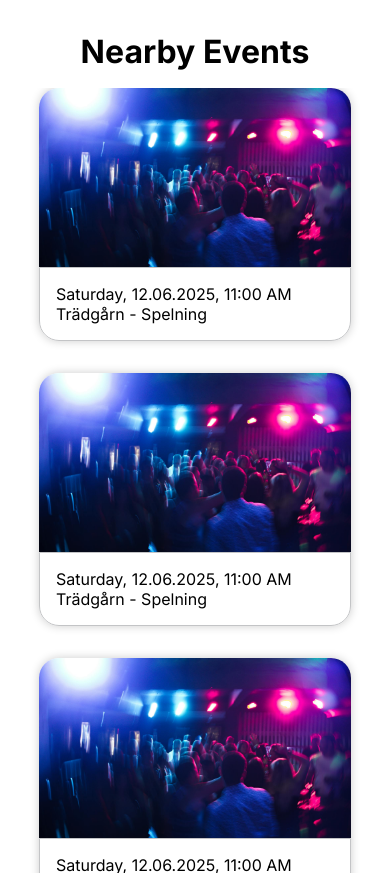
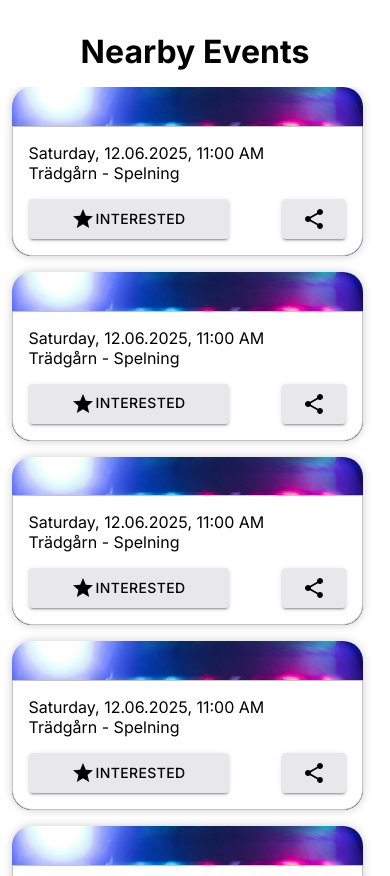
Before and after one commit to Leo-Experis/event, a React (Vite) app: page / in a window 390 px wide. Built offline with nearby package versions, Linux system fonts and the light colour scheme.

Commit message:
finished with responsive design on main page

```diff
--- a/package.json
+++ b/package.json
@@ -12,6 +12,7 @@
   "dependencies": {
     "@emotion/react": "^11.14.0",
     "@emotion/styled": "^11.14.0",
+    "@mui/icons-material": "^6.4.0",
     "@mui/material": "^6.4.0",
     "react": "^18.3.1",
     "react-dom": "^18.3.1",
--- a/src/components/eventCard/index.tsx
+++ b/src/components/eventCard/index.tsx
@@ -1,4 +1,7 @@
-import "./style.css"
+import "./style.css";
+import MyButton from "../myButton";
+import GradeIcon from '@mui/icons-material/Grade';
+import ShareIcon from '@mui/icons-material/Share';
 
 const MyEventCard = ({
   title,
@@ -8,25 +11,30 @@ const MyEventCard = ({
   title: string;
   owner: string;
   date: string;
-}
-) => {
+}) => {
   return (
     <div className="event-card-body">
-            <div className="image-parent-div">
-                <div className="image-div">
-                </div>
-            </div>
       <div className="card-info-body">
         <div className="date-title-div">
           <p className="date-title">{date}</p>
         </div>
-                <div>
-                    <p>{owner} - {title}</p>
+        <div className="event-title">
+          <p>
+            {owner} - {title}
+          </p>
+        </div>
+        <div className="button-actions">
+          <MyButton backgroundColor="#E8E7EA" color="#000000" className="interested-button" >
+                <GradeIcon />
+                <p>Interested</p>
+          </MyButton>
+          <MyButton backgroundColor="#E8E7EA" color="#000000" className="share-button">
+                <ShareIcon />
+          </MyButton>
         </div>
       </div>
     </div>
-    )
-}
-
+  );
+};
 
 export default MyEventCard;
--- a/src/components/eventCard/style.css
+++ b/src/components/eventCard/style.css
@@ -7,33 +7,79 @@
   background-color: white;
   border-radius: 20px;
   box-shadow: 0px 0px 10px rgba(0, 0, 0, 0.2);
+  margin-bottom: 1rem;
+  margin-right: 1rem;
+  background-image: url("/public/testImage.jpg");
+  background-repeat: no-repeat;
+  background-size: cover;
+  justify-content: flex-end;
 }
+
 .image-parent-div {
   width: 100%;
   height: 100vh;
   display: flex;
   align-self: center;
 }
-.image-div {
-  width: 100%;
-  height: 100%;
-  background-image: url("/public/testImage.jpg");
-  background-repeat: no-repeat;
-  background-size: cover;
-  border-radius: 20px 20px 0px 0px;
+
+.card-info-body {
+  background-color: white;
+  border-radius: 0px 0px 20px 20px;
+  padding: 1rem;
+  border: 1px solid #c3c4c6;
 }
 
-.card-info-body {
-    background-color: white;
-    border-radius: 0px 0px 20px 20px;
-    padding:1rem;
-    border: 1px solid #C3C4C6;
+.button-actions {
+  padding-top: 1rem;
+  display: flex;
+  width: 100%;
+  justify-content: space-between;
+  gap: 1rem;
 }
 
+.interested-button {
+  width: 237px;
+  height: 40px;
+}
+
+.share-button {
+  width: 60px;
+  height: 40px;
+}
 
 @media (max-width: 1024px) {
   .event-card-body {
+    width: 100%;
+    min-width: 380px;
+  }
+  .button-actions {
+    justify-content: space-between;
+    gap: 1rem;
+  }
+}
+
+@media (max-width: 321px) {
+  .event-card-body {
     width: 80%;
+    min-width: 280px;
+    height: 20vh;
   }
+  .interested-button {
+    width: 150px;
+  }
+}
 
+@media only screen and (max-width: 425px ) and (min-width: 321px) {
+  .event-card-body {
+    width: 90%;
+    min-width: 300px;
+    height: 20vh;
+  }
+  .button-actions {
+    justify-content: space-between;
+    gap: 1rem;
+  }
+  .interested-button {
+    width: 200px;
+  }
 }
--- a/src/components/myButton/index.tsx
+++ b/src/components/myButton/index.tsx
@@ -2,29 +2,34 @@ import { Button } from "@mui/material";
 
 const MyButton = ({
   title,
-  color,
+  backgroundColor,
   onClick,
   className,
+  color,
+  children,
 }: {
-  title: string;
-  color?: string;
+  title?: string;
+  backgroundColor?: string;
   onClick?: () => void;
   className?: string;
+  color?: string;
+  children?: React.ReactNode;
 }) => {
   return (
     <div>
       <Button
         variant="contained"
         sx={{
-          backgroundColor: color ? color : " #3E63F4",
+          backgroundColor: backgroundColor ? backgroundColor : " #3E63F4",
           "&:hover": {
             opacity: 0.8,
           },
+          color: color ? color : "#fffffff",
         }}
         onClick={onClick}
         className={className}
       >
-        {title}
+        {children ? children : title}
       </Button>
     </div>
   );
--- a/src/pages/authed/mainPage/index.tsx
+++ b/src/pages/authed/mainPage/index.tsx
@@ -9,11 +9,12 @@ export default function MainPage() {
             </div>
             <div className="main-events">
                 <MyEventCard title="Spelning" owner="Trädgårn" date="Saturday, 12.06.2025, 11:00 AM" />
-                <div className="event-card-space"></div>
                 <MyEventCard title="Spelning" owner="Trädgårn" date="Saturday, 12.06.2025, 11:00 AM" />
-                <div className="event-card-space"></div>
                 <MyEventCard title="Spelning" owner="Trädgårn" date="Saturday, 12.06.2025, 11:00 AM" />
-                <div className="event-card-space"></div>
+                <MyEventCard title="Spelning" owner="Trädgårn" date="Saturday, 12.06.2025, 11:00 AM" />
+                <MyEventCard title="Spelning" owner="Trädgårn" date="Saturday, 12.06.2025, 11:00 AM" />
+                <MyEventCard title="Spelning" owner="Trädgårn" date="Saturday, 12.06.2025, 11:00 AM" />
+                <MyEventCard title="Spelning" owner="Trädgårn" date="Saturday, 12.06.2025, 11:00 AM" />
                 <MyEventCard title="Spelning" owner="Trädgårn" date="Saturday, 12.06.2025, 11:00 AM" />
             </div>
 
--- a/src/pages/authed/mainPage/style.css
+++ b/src/pages/authed/mainPage/style.css
@@ -14,13 +14,16 @@
     height: 40px;
 }
 .main-events {
-    width: 100%;
-    height: 93vh;
+    margin: auto;
+    width: 75%;
+    height: auto;
+    flex-direction: row;
+    flex-wrap: wrap;
     display: flex;
-    justify-content: flex-start;
-    flex-direction: column;
+    justify-content: center;
     align-items: center;
     overflow-y: auto;
+    flex-grow: 3;
 }
 
 .event-card-space {
@@ -31,4 +34,16 @@
     .main-body {
       width: 100%;
     }
-  }
+    .main-events {
+        width: 100%;
+    }
+}
+
+@media (max-width: 425px) {
+    .main-body {
+        width: 100%;
+    }
+    .main-events {
+        width: 100%;
+    }
+}
--- a/src/pages/loginPage/style.css
+++ b/src/pages/loginPage/style.css
@@ -109,7 +109,7 @@ body {
   height: 50vh;
   border-radius: 50%;
   filter: blur(60px);
-  bottom: 40px;
+  bottom: 00px;
   left: -150px;
   z-index: 2;
 }
```
Also changed, not shown: src/components/myInputField/index.tsx (line endings or trailing spaces), 1 other file (tests, documents, lock files or other folders). Lines whose indentation alone changed are shown as unchanged.
